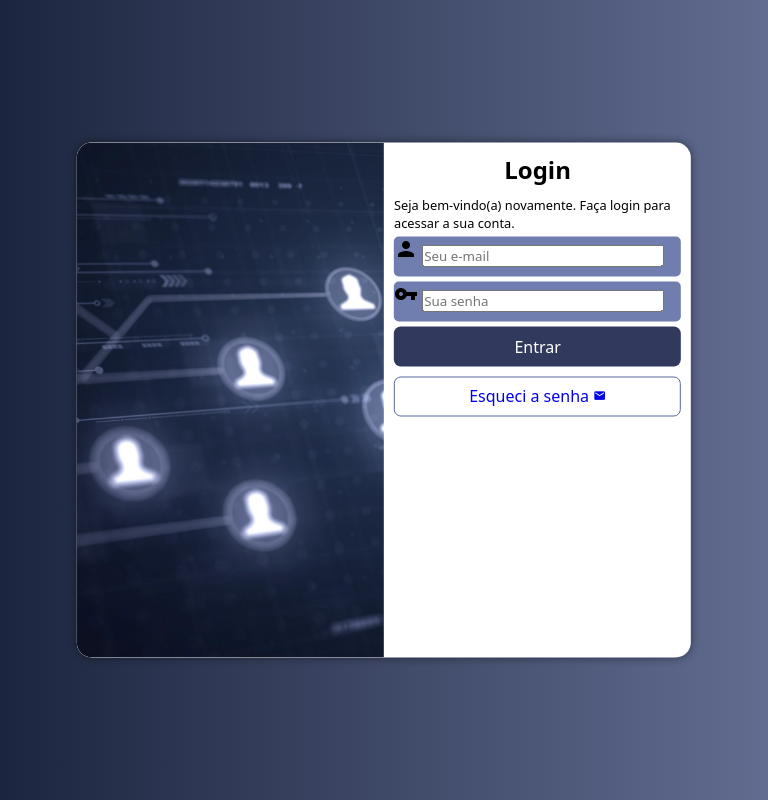
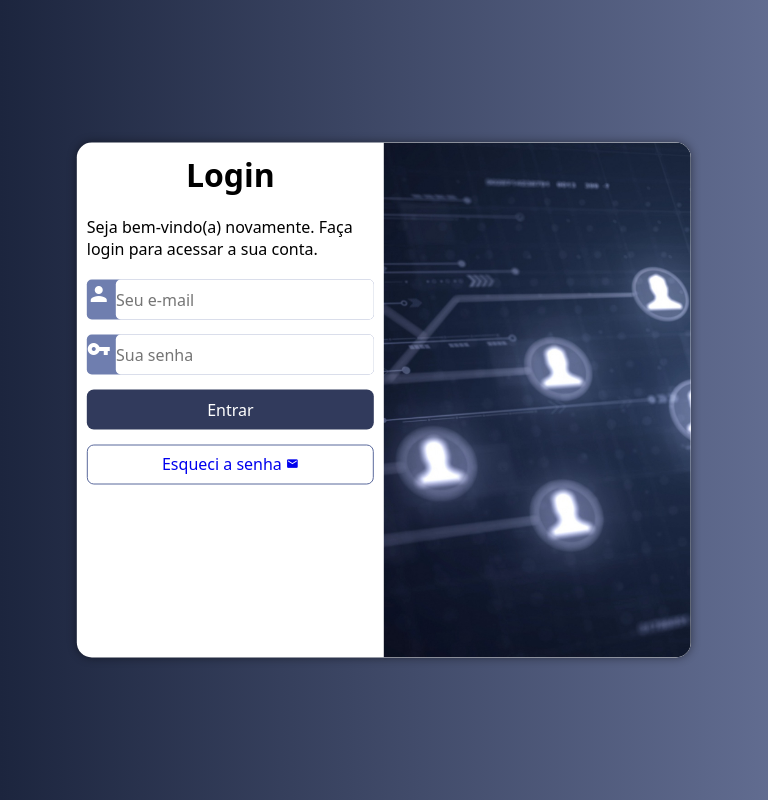
Before and after one commit to victoremanuel77/projeto-login, a plain HTML site: page index.html in a window 768 px wide. Drawn offline with Linux system fonts and the light colour scheme.

Commit message:
finalizando o projeto-login

```diff
--- a/styles/media.css
+++ b/styles/media.css
@@ -7,7 +7,7 @@
     }
 
     div#imagem {
-        float: left;
+        float: right;
         width: 50%;
         height: 100%;
         background: #fff url('../images/login.jpg')   no-repeat left center;
@@ -16,8 +16,19 @@
     }
 
     div#formulario {
-        float: right;
+        float: left;
         width: 50%;
+    }
+
+    div#formulario > h1 {
+        text-align: center;
+        font-size: 2em;
+        margin-bottom: 10px;
+    }
+
+    div#formulario > p {
+        font-size: 1em;
+        margin: 20px 0px;
     }
 }
 
@@ -49,5 +60,6 @@
 
     div#formulario > p {
         font-size: 1em;
+        margin: 20px 0px;
     }
 }
--- a/styles/style.css
+++ b/styles/style.css
@@ -31,7 +31,7 @@ section#login {
     position: absolute;
     top: 50%;
     left: 50%;
-    transform: translate(-50%, -50%);
+
     background-color: #fff;
     width: 250px;
     height: 515px;
@@ -40,6 +40,7 @@ section#login {
     box-shadow: 0px 0px 10px rgba(0, 0, 0, 0.466);
     transition: width 0.3s, height 0.3s;
     transition-timing-function: ease;
+    transform: translate(-50%, -50%);
 }
 
 div#imagem {
@@ -60,19 +61,35 @@ div#formulario > h1 {
 }
 
 div#formulario > p {
-    font-size: 0.8em;
+    font-size: 1em;
+    margin: 20px 0px;
+}
+
+div.campo > label {
+    display: none;
+}
+
+div.campo > span {
+    color: #fff;
+    height: 40px;
 }
 
 div.campo {
+    display: block;
     background-color: #6f7eaf;
     border-radius: 5px;
     height: 40px;
     width: 100%;
-    margin: 5px 0px;
+    margin: 15px 0px;
 }
 
-form label {
-    display: none;
+div.campo > input {
+    font-size: 1em;
+    width: calc(100% - 29px);
+    height: 100%;
+    border: 0px;
+    border-radius: 5px;
+    transform: translate(1px);
 }
 
 input[type=submit] {
@@ -86,6 +103,7 @@ input[type=submit] {
     border-radius: 7px;
     padding: 5px;
     cursor: pointer;
+    margin: 15px 0px;
 }
 
 input[type=submit]:hover {
@@ -103,6 +121,7 @@ a.button {
     border: 1px solid #59689b;
     border-radius: 7px;
     padding: 7px;
+    margin: 15px 0px;
 }
 
 a.button > span {
```
